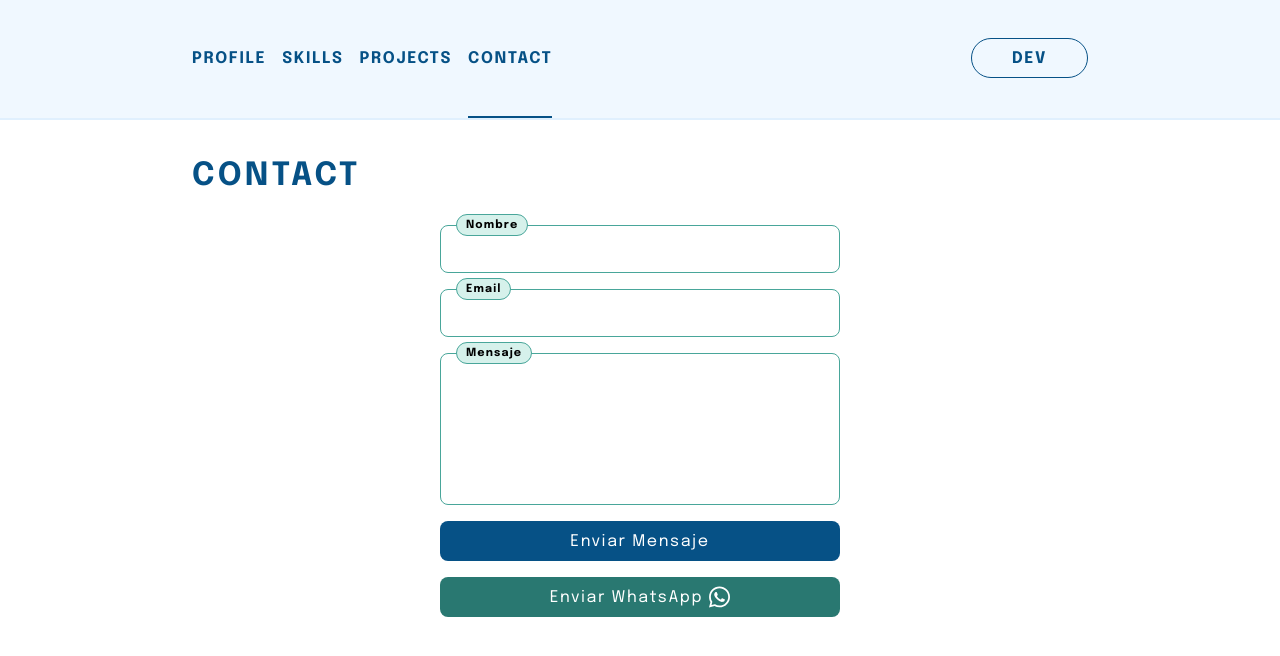
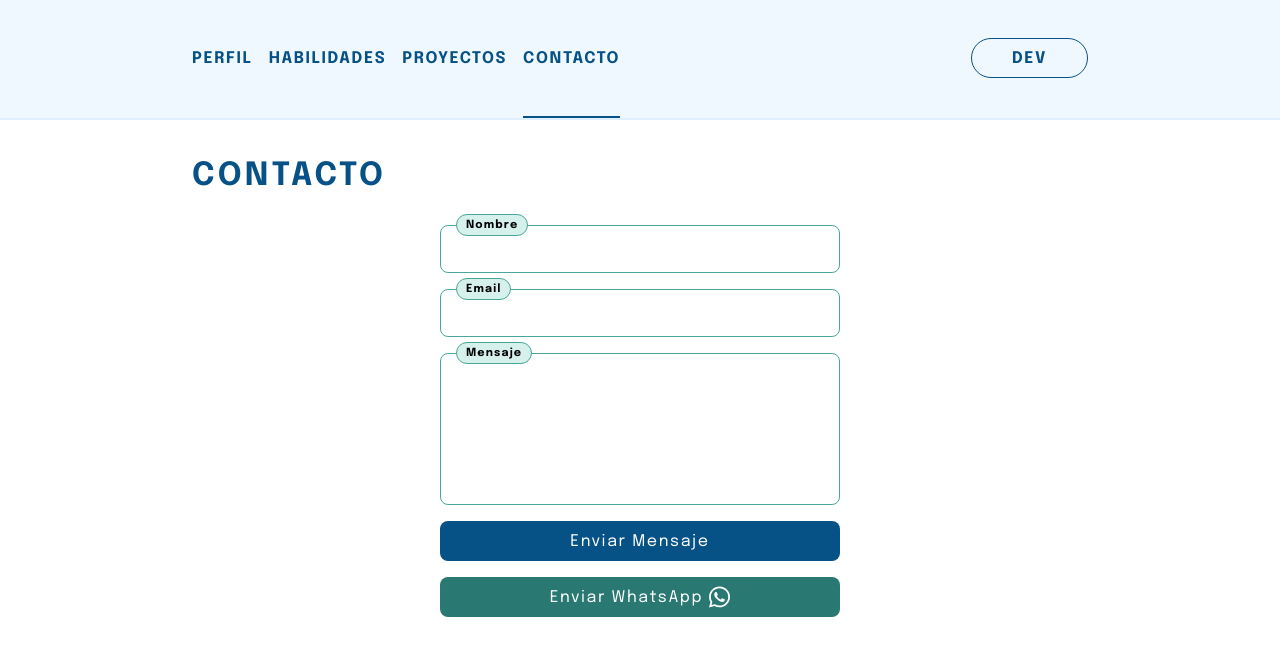
Before and after one commit to jcat-dev/portafolio, a React (Vite) app: page /contact in a window 1280 px wide. Shown: the top 656 px of the page. Built offline with nearby package versions, Linux system fonts and the light colour scheme.

Commit message:
Cambiar los titulo del inglés al español
Se cambia en Header.tsx, navItems.ts, HomeContactPage.tsx, HomeProjectsPages.tsx, HomeSkillsPage.tsx junto a su css

```diff
--- a/src/component/header/Header.tsx
+++ b/src/component/header/Header.tsx
@@ -69,7 +69,7 @@ const Header: React.FC<Props> = ({navItems, seeDevMode}) => {
             {
               seeDevMode
                 ? <LinkButton to={'/api'} className={styles['link-mode']} >DEV</LinkButton>
-                : <LinkButton to={'/'} className={styles['link-mode']} >HOME</LinkButton>
+                : <LinkButton to={'/'} className={styles['link-mode']} >INICIO</LinkButton>
             }
           </li>
         </ul>
--- a/src/component/header/header.module.css
+++ b/src/component/header/header.module.css
@@ -21,7 +21,6 @@
 .nav__list {
   height: 100%;
   display: flex;
-  text-transform: uppercase;
 }
 
 .nav__list-item {
--- a/src/pages/api/navItems.ts
+++ b/src/pages/api/navItems.ts
@@ -1,7 +1,7 @@
 import { NavItems } from '../../Types/NavItems';
 
 export const navItems: NavItems[] = [
-  { title: 'Projects', link: '/api/projects' },
-  { title: 'Profile', link: '/api/profile' },
-  { title: 'Skills', link: '/api/skills'}
+  { title: 'PERFIL', link: '/api/profile' },
+  { title: 'HABILIDADES', link: '/api/skills'},
+  { title: 'PROYECTOS', link: '/api/projects' }
 ]
--- a/src/pages/home/contact/HomeContactPage.tsx
+++ b/src/pages/home/contact/HomeContactPage.tsx
@@ -55,7 +55,7 @@ const HomeContactPage = () => {
   return (
     <main className={styles['container']} >
       <h1 className={styles['title']} >
-        Contact
+        CONTACTO
       </h1>
 
       <Formik
--- a/src/pages/home/contact/homeContactPage.module.css
+++ b/src/pages/home/contact/homeContactPage.module.css
@@ -8,7 +8,6 @@
   margin-bottom: 2rem;
   letter-spacing: var(--letter-spacing);
   color: var(--color-blue-7);
-  text-transform: uppercase;
 }
 
 .form {
--- a/src/pages/home/navItems.ts
+++ b/src/pages/home/navItems.ts
@@ -1,8 +1,8 @@
 import { NavItems } from '../../Types/NavItems';
 
 export const navItems: NavItems[] = [
-  { title: 'Profile', link: 'profile'},
-  { title: 'Skills', link: 'skills' },
-  { title: 'Projects', link: 'projects' },
-  { title: 'Contact', link: 'contact' }
+  { title: 'PERFIL', link: 'profile'},
+  { title: 'HABILIDADES', link: 'skills' },
+  { title: 'PROYECTOS', link: 'projects' },
+  { title: 'CONTACTO', link: 'contact' }
 ]
--- a/src/pages/home/projects/HomeProjectsPage.tsx
+++ b/src/pages/home/projects/HomeProjectsPage.tsx
@@ -11,7 +11,7 @@ const HomeProjectsPage = () => {
   return (
     <main className={styles['container']} >
       <h1 className={styles['title']} >
-        Projects
+        PROYECTOS
       </h1>
 
       <ul className={styles['projects']} >
--- a/src/pages/home/projects/homeProjectsPage.module.css
+++ b/src/pages/home/projects/homeProjectsPage.module.css
@@ -9,7 +9,6 @@
 
   letter-spacing: var(--letter-spacing);
   color: var(--color-blue-7);
-  text-transform: uppercase;
 }
 
 .projects {
--- a/src/pages/home/skills/HomeSkillsPage.tsx
+++ b/src/pages/home/skills/HomeSkillsPage.tsx
@@ -8,7 +8,7 @@ const HomeSkillsPage = () => {
   return (
     <main className={styles['container']} >
       <h1 className={styles['title']} >
-          Skills
+        HABILIDADES
       </h1>
 
       <ul className={styles['stacks']} >
--- a/src/pages/home/skills/homeSkillsPage.module.css
+++ b/src/pages/home/skills/homeSkillsPage.module.css
@@ -9,7 +9,6 @@
 
   letter-spacing: var(--letter-spacing);
   color: var(--color-blue-7);
-  text-transform: uppercase;
 }
 
 .stacks {
```
